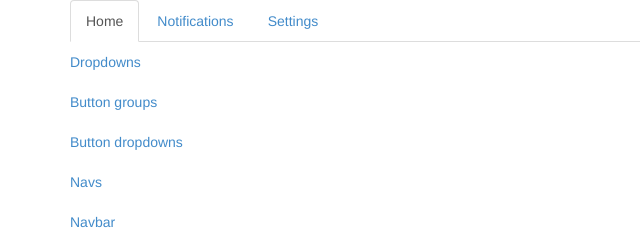
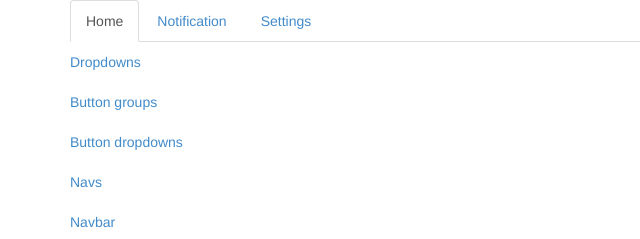
Before and after one commit to geezeupp/fac-push-app, a plain HTML site: page index.html in a window 1280 px wide. Shown: the top 239 px of the page, 0-640 px from the left. Drawn offline with Linux system fonts and the light colour scheme.

Commit message:
test ...

```diff
--- a/index.html
+++ b/index.html
@@ -18,7 +18,7 @@
 		<div id="menu-navbar">
 			<ul class="nav nav-tabs">
 				<li class="active"><a href="#">Home</a></li>
-				<li><a href="#">Notifications</a></li>
+				<li><a href="#">Notification</a></li>
 				<li><a href="#">Settings</a></li>
 			</ul>
 		</div>
```
